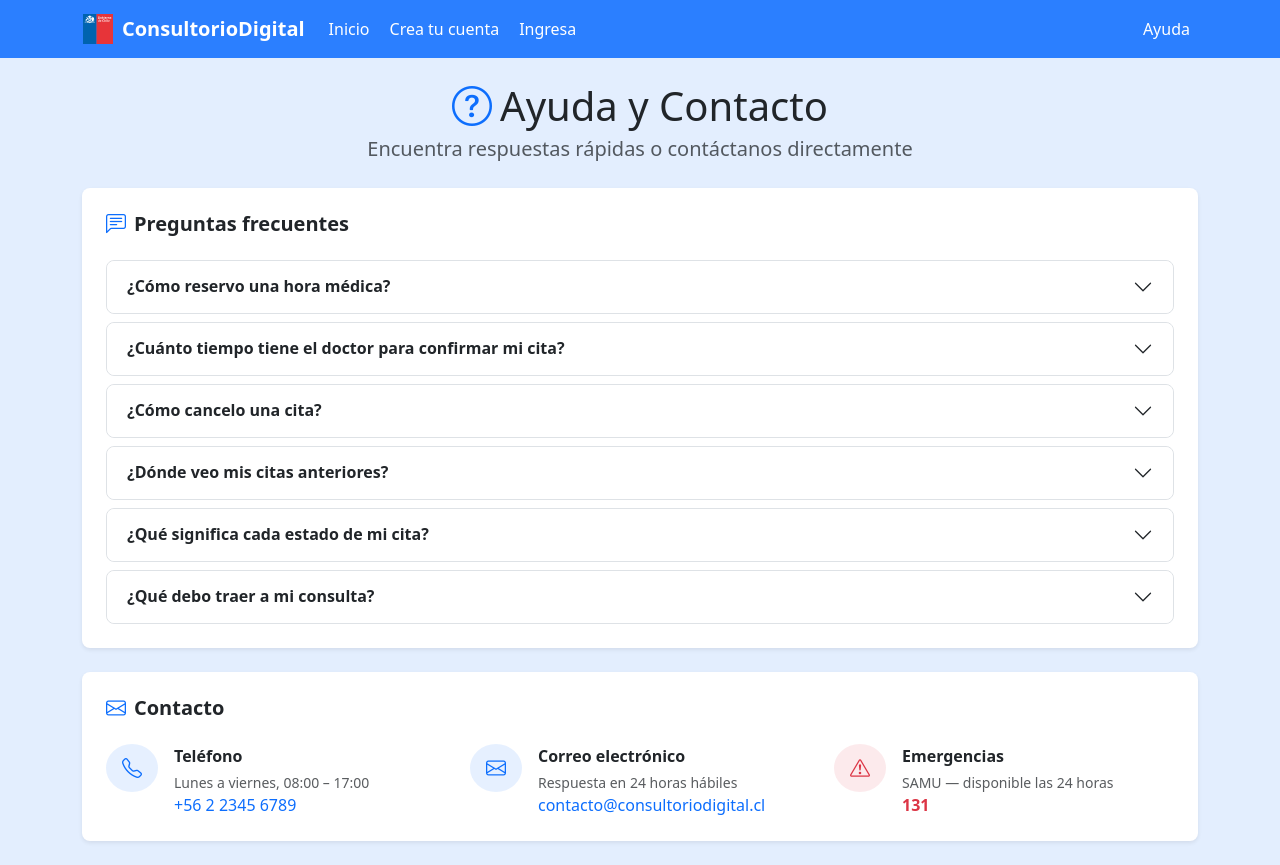
After one commit to Consultorio-Digital/ConsultorioDigital, a Django app: page /ayuda/ in a window 1280 px wide. The commit adds this page. Run offline with Django 5.2, Linux system fonts and the light colour scheme.

Commit message:
feat: página de ayuda con FAQ y contacto
- Nueva vista y URL en principal/ayuda/
- Acordeón con 6 preguntas frecuentes (reserva, confirmación,
  cancelación, historial, estados, qué traer)
- Sección de contacto con teléfono, correo y emergencias SAMU
- Botón Ayuda en navbar conectado a la nueva página
- Botón Contacto eliminado de la navbar (contenido unificado en Ayuda)

```diff
--- /dev/null
+++ b/principal/templates/ayuda.html
@@ -0,0 +1,241 @@
+{% extends "base.html" %}
+{% load static %}
+
+{% block title %}Ayuda y Contacto — Consultorio Digital{% endblock %}
+
+{% block extra_css %}
+  <link rel="stylesheet" href="{% static 'css/principal.css' %}"/>
+{% endblock %}
+
+{% block navbar %}
+  <ul class="navbar-nav me-auto gap-lg-1">
+    {% if user.is_authenticated %}
+      <li class="nav-item">
+        <a class="nav-link text-white" href="{% url 'principal:principal' %}">Inicio</a>
+      </li>
+      <li class="nav-item">
+        <a class="nav-link text-white" href="{% url 'mis_horas' %}">Mis horas</a>
+      </li>
+      <li class="nav-item">
+        <a class="nav-link text-white" href="{% url 'consultorio' %}">Reservar hora</a>
+      </li>
+      <li class="nav-item">
+        <a class="nav-link text-white" href="{% url 'cancelar_hora' %}">Cancelar hora</a>
+      </li>
+    {% else %}
+      <li class="nav-item">
+        <a class="nav-link text-white" href="{% url 'principal:principal' %}">Inicio</a>
+      </li>
+      <li class="nav-item">
+        <a class="nav-link text-white" href="{% url 'registro' %}">Crea tu cuenta</a>
+      </li>
+      <li class="nav-item">
+        <a class="nav-link text-white" href="{% url 'login' %}">Ingresa</a>
+      </li>
+    {% endif %}
+  </ul>
+{% endblock %}
+
+{% block content %}
+
+  <div class="mb-4 text-center">
+    <h1 class="fw-light mb-1">
+      <i class="bi bi-question-circle me-2 text-primary"></i>Ayuda y Contacto
+    </h1>
+    <p class="text-muted fs-5 fw-light">Encuentra respuestas rápidas o contáctanos directamente</p>
+  </div>
+
+  {# ── Preguntas frecuentes ── #}
+  <div class="card border-0 shadow-sm rounded-3 mb-4" id="faq">
+    <div class="card-body p-4">
+
+      <h5 class="fw-semibold mb-4">
+        <i class="bi bi-chat-left-text me-2 text-primary"></i>Preguntas frecuentes
+      </h5>
+
+      <div class="accordion accordion-flush" id="accordionFAQ">
+
+        <div class="accordion-item border rounded-3 mb-2">
+          <h2 class="accordion-header">
+            <button class="accordion-button collapsed rounded-3 fw-semibold" type="button"
+              data-bs-toggle="collapse" data-bs-target="#faq1">
+              ¿Cómo reservo una hora médica?
+            </button>
+          </h2>
+          <div id="faq1" class="accordion-collapse collapse" data-bs-parent="#accordionFAQ">
+            <div class="accordion-body text-muted">
+              Inicia sesión y haz clic en <strong>Reservar hora</strong> en el menú superior.
+              Selecciona tu región, comuna, consultorio, doctor, fecha y horario disponible.
+              Describe brevemente el motivo de tu consulta y confirma la reserva.
+              Recibirás una confirmación en pantalla de inmediato.
+            </div>
+          </div>
+        </div>
+
+        <div class="accordion-item border rounded-3 mb-2">
+          <h2 class="accordion-header">
+            <button class="accordion-button collapsed rounded-3 fw-semibold" type="button"
+              data-bs-toggle="collapse" data-bs-target="#faq2">
+              ¿Cuánto tiempo tiene el doctor para confirmar mi cita?
+            </button>
+          </h2>
+          <div id="faq2" class="accordion-collapse collapse" data-bs-parent="#accordionFAQ">
+            <div class="accordion-body text-muted">
+              El doctor cuenta con un plazo máximo de <strong>24 horas</strong> para confirmar tu cita.
+              Puedes revisar el estado actualizado en la sección <strong>Inicio</strong>.
+              Si la cita sigue en estado "Pendiente" pasadas las 24 horas, contáctanos.
+            </div>
+          </div>
+        </div>
+
+        <div class="accordion-item border rounded-3 mb-2">
+          <h2 class="accordion-header">
+            <button class="accordion-button collapsed rounded-3 fw-semibold" type="button"
+              data-bs-toggle="collapse" data-bs-target="#faq3">
+              ¿Cómo cancelo una cita?
+            </button>
+          </h2>
+          <div id="faq3" class="accordion-collapse collapse" data-bs-parent="#accordionFAQ">
+            <div class="accordion-body text-muted">
+              Ve a <strong>Cancelar hora</strong> en el menú superior.
+              Selecciona la cita que deseas cancelar, se generará un código de verificación
+              que deberás ingresar para confirmar la cancelación.
+              Te recomendamos cancelar con al menos <strong>24 horas de anticipación</strong>.
+            </div>
+          </div>
+        </div>
+
+        <div class="accordion-item border rounded-3 mb-2">
+          <h2 class="accordion-header">
+            <button class="accordion-button collapsed rounded-3 fw-semibold" type="button"
+              data-bs-toggle="collapse" data-bs-target="#faq4">
+              ¿Dónde veo mis citas anteriores?
+            </button>
+          </h2>
+          <div id="faq4" class="accordion-collapse collapse" data-bs-parent="#accordionFAQ">
+            <div class="accordion-body text-muted">
+              En el menú superior, haz clic en <strong>Mis horas</strong>.
+              Ahí encontrarás el historial completo de tus citas pasadas, completadas y canceladas,
+              ordenadas de más reciente a más antigua.
+            </div>
+          </div>
+        </div>
+
+        <div class="accordion-item border rounded-3 mb-2">
+          <h2 class="accordion-header">
+            <button class="accordion-button collapsed rounded-3 fw-semibold" type="button"
+              data-bs-toggle="collapse" data-bs-target="#faq5">
+              ¿Qué significa cada estado de mi cita?
+            </button>
+          </h2>
+          <div id="faq5" class="accordion-collapse collapse" data-bs-parent="#accordionFAQ">
+            <div class="accordion-body text-muted">
+              <ul class="list-unstyled mb-0">
+                <li class="mb-2">
+                  <span class="badge bg-pendiente me-2">Pendiente</span>
+                  Tu cita fue recibida y está esperando confirmación del doctor.
+                </li>
+                <li class="mb-2">
+                  <span class="badge bg-confirmado me-2">Confirmada</span>
+                  El doctor ha confirmado tu cita. Recuerda llegar 15 minutos antes.
+                </li>
+                <li class="mb-2">
+                  <span class="badge bg-completada me-2">Completada</span>
+                  La consulta fue realizada con éxito.
+                </li>
+                <li class="mb-2">
+                  <span class="badge bg-seguimiento me-2">Seguimiento</span>
+                  El doctor ha programado un control de seguimiento para tu caso.
+                </li>
+                <li class="mb-2">
+                  <span class="badge bg-secondary me-2">Cancelada</span>
+                  La cita fue cancelada.
+                </li>
+                <li>
+                  <span class="badge bg-no-asistio me-2">No asistió</span>
+                  No se registró asistencia a la consulta.
+                </li>
+              </ul>
+            </div>
+          </div>
+        </div>
+
+        <div class="accordion-item border rounded-3">
+          <h2 class="accordion-header">
+            <button class="accordion-button collapsed rounded-3 fw-semibold" type="button"
+              data-bs-toggle="collapse" data-bs-target="#faq6">
+              ¿Qué debo traer a mi consulta?
+            </button>
+          </h2>
+          <div id="faq6" class="accordion-collapse collapse" data-bs-parent="#accordionFAQ">
+            <div class="accordion-body text-muted">
+              <ul class="mb-0">
+                <li>Cédula de identidad vigente</li>
+                <li>Carnet de FONASA o ISAPRE si corresponde</li>
+                <li>Exámenes o documentos médicos previos relacionados al motivo de consulta</li>
+                <li>Lista de medicamentos que consumes actualmente</li>
+              </ul>
+            </div>
+          </div>
+        </div>
+
+      </div>
+    </div>
+  </div>
+
+  {# ── Contacto ── #}
+  <div class="card border-0 shadow-sm rounded-3" id="contacto">
+    <div class="card-body p-4">
+
+      <h5 class="fw-semibold mb-4">
+        <i class="bi bi-envelope me-2 text-primary"></i>Contacto
+      </h5>
+
+      <div class="row g-4">
+
+        <div class="col-12 col-md-4">
+          <div class="d-flex align-items-start gap-3">
+            <div class="rounded-circle bg-primary bg-opacity-10 p-3 d-flex align-items-center justify-content-center" style="min-width:48px;height:48px;">
+              <i class="bi bi-telephone text-primary fs-5"></i>
+            </div>
+            <div>
+              <div class="fw-semibold mb-1">Teléfono</div>
+              <div class="text-muted small">Lunes a viernes, 08:00 – 17:00</div>
+              <a href="tel:+56223456789" class="text-primary text-decoration-none">+56 2 2345 6789</a>
+            </div>
+          </div>
+        </div>
+
+        <div class="col-12 col-md-4">
+          <div class="d-flex align-items-start gap-3">
+            <div class="rounded-circle bg-primary bg-opacity-10 p-3 d-flex align-items-center justify-content-center" style="min-width:48px;height:48px;">
+              <i class="bi bi-envelope text-primary fs-5"></i>
+            </div>
+            <div>
+              <div class="fw-semibold mb-1">Correo electrónico</div>
+              <div class="text-muted small">Respuesta en 24 horas hábiles</div>
+              <a href="mailto:contacto@consultoriodigital.cl" class="text-primary text-decoration-none">
+                contacto@consultoriodigital.cl
+              </a>
+            </div>
+          </div>
+        </div>
+
+        <div class="col-12 col-md-4">
+          <div class="d-flex align-items-start gap-3">
+            <div class="rounded-circle bg-danger bg-opacity-10 p-3 d-flex align-items-center justify-content-center" style="min-width:48px;height:48px;">
+              <i class="bi bi-exclamation-triangle text-danger fs-5"></i>
+            </div>
+            <div>
+              <div class="fw-semibold mb-1">Emergencias</div>
+              <div class="text-muted small">SAMU — disponible las 24 horas</div>
+              <a href="tel:131" class="text-danger text-decoration-none fw-semibold">131</a>
+            </div>
+          </div>
+        </div>
+
+      </div>
+    </div>
+  </div>
+
+{% endblock %}
--- a/principal/urls.py
+++ b/principal/urls.py
@@ -4,5 +4,6 @@ from . import views
 app_name = "principal"
 
 urlpatterns = [
-    path("", views.home, name="principal")
+    path("", views.home, name="principal"),
+    path("ayuda/", views.ayuda, name="ayuda"),
 ]
--- a/principal/views.py
+++ b/principal/views.py
@@ -4,6 +4,10 @@ from django.http import HttpRequest
 from django.db.models import Q
 from django.utils import timezone
 from consultorio.models import Reserva, Profesional
+
+def ayuda(request: HttpRequest):
+    return render(request, 'ayuda.html', {'title': 'Ayuda y Contacto'})
+
 
 def home(request: HttpRequest):
     if not request.user.is_authenticated:
--- a/templates/base.html
+++ b/templates/base.html
@@ -61,10 +61,7 @@
           <ul class="navbar-nav ms-auto align-items-lg-center gap-lg-1">
 
             <li class="nav-item">
-              <a class="nav-link text-white" href="#">Contacto</a>
-            </li>
-            <li class="nav-item">
-              <a class="nav-link text-white" href="#">Ayuda</a>
+              <a class="nav-link text-white" href="{% url 'principal:ayuda' %}">Ayuda</a>
             </li>
 
             {% if user.is_authenticated %}
```
